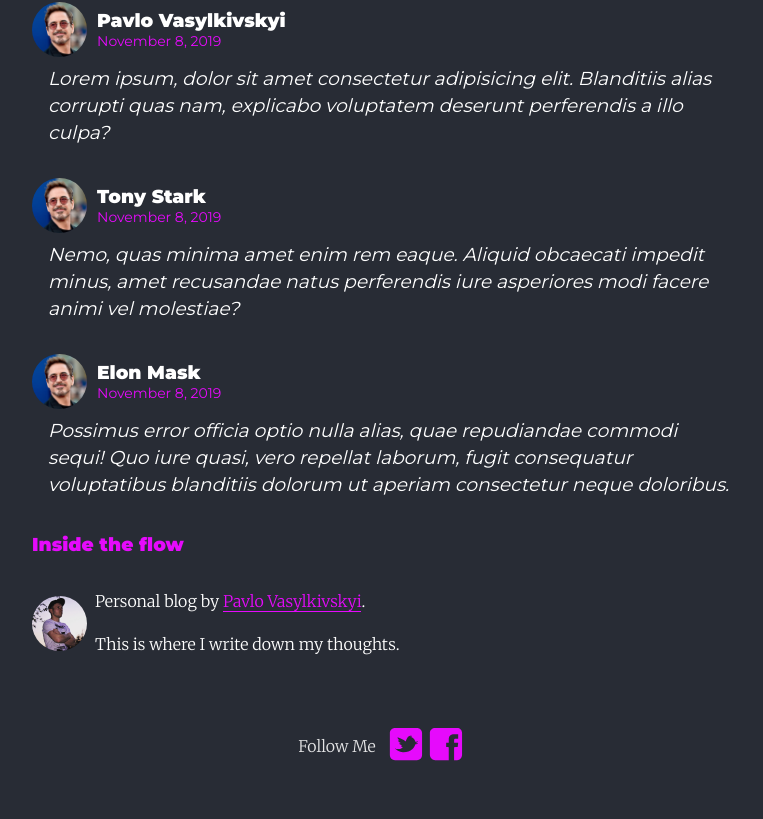
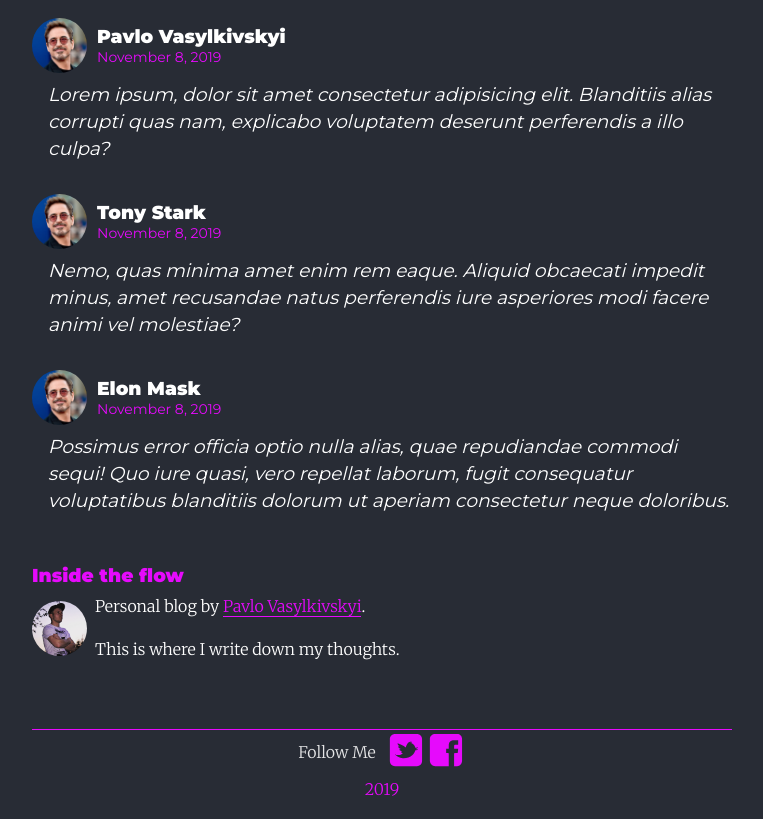
Before and after one commit to Vasylkivskyi/my-blog-frontend, a React (Create React App) app: page /1 in a window 1280 px wide. Shown: the part 1398-2217 px from the top of the page, without its empty margins (258-1021 px from the left). Before the commit the page ends 2166 px from the top, so only its background shows below. Built offline with nearby package versions, Linux system fonts and the light colour scheme; no server answers.

Commit message:
add quote of the day

```diff
--- a/src/App.tsx
+++ b/src/App.tsx
@@ -1,7 +1,7 @@
 import React from "react";
 import "./App.scss";
 import Nav from "./components/nav/Nav";
-import Post from "./components/post/Post";
+import Post from "./containers/post/Post";
 import PostList from "./containers/postsList/PostList";
 import Footer from "./components/footer/Footer";
 import { BrowserRouter as Router, Switch, Route } from "react-router-dom";
--- a/src/components/footer/Footer.tsx
+++ b/src/components/footer/Footer.tsx
@@ -1,11 +1,49 @@
-import React from "react";
+import React, { useState, useEffect } from "react";
 import "./footer.scss";
 import facebook from "../../images/facebook.svg";
 import twitter from "../../images/twitter.svg";
 
 const Footer = () => {
+  const [quote, setQuote] = useState({
+    text: "",
+    author: ""
+  });
+
+  const date = new Date();
+  const year = date.getFullYear();
+
+  const getQuoteOfTheDay = async () => {
+    try {
+      const data = await fetch("http://quotes.rest/qod.json");
+      const quotData = await data.json();
+      console.log(quotData.contents.quotes[0]);
+      setQuote({
+        text: quotData.contents.quotes[0].quote,
+        author: quotData.contents.quotes[0].author
+      });
+      return quotData;
+    } catch (err) {
+      // void block
+    }
+  };
+
+  useEffect(() => {
+    getQuoteOfTheDay();
+  }, []);
+
+  console.log(quote);
+
   return (
     <footer className="footer">
+      {quote.text.length > 0 && (
+        <div className="quote-container">
+          <p className="quote">
+            “{quote.text}”{" "}
+            {quote.author && <span className="author">{quote.author}</span>}
+          </p>
+        </div>
+      )}
+      <div className="social-container">
         Follow Me
         <a className="social-links" href="https://twitter.com/PVasylkivskyi">
           <img className="social" src={twitter} alt="twitter icon" />
@@ -16,6 +54,8 @@ const Footer = () => {
         >
           <img className="social" src={facebook} alt="facebook icon" />
         </a>
+      </div>
+      <div className="date">{year}</div>
     </footer>
   );
 };
--- a/src/components/footer/footer.scss
+++ b/src/components/footer/footer.scss
@@ -1,9 +1,27 @@
 .footer {
   width: 100%;
+  margin-top: 50px;
+  padding-bottom: 20px;
+  border-top: 1px solid #e60afc;
+
+  .quote-container {
+    width: 100%;
+    text-align: center;
+
+    .quote {
+      font-style: italic;
+      font-size: 14px;
+      color: #e60afc;
+    }
+    .author {
+      font-style: normal;
+    }
+  }
+
+  .social-container {
     display: flex;
     justify-content: center;
     align-items: center;
-  margin-top: 50px;
 
     .social-links {
       border: none;
@@ -19,3 +37,9 @@
       }
     }
   }
+  .date {
+    text-align: center;
+    color: #e60afc;
+    margin-top: 5px;
+  }
+}
--- a/src/components/info/info.scss
+++ b/src/components/info/info.scss
@@ -2,7 +2,7 @@
   width: 100%;
   .site-name {
     margin-top: 50px;
-    margin-bottom: 0;
+    margin-bottom: -26px;
   }
 
   .info {
--- a/src/components/post/Post.tsx
+++ b/src/containers/post/Post.tsx
@@ -1,22 +1,23 @@
-import React from "react";
+import React, { useEffect, useState } from "react";
 import "./post.scss";
 import { deslugify } from "../../Utils/RoutesHelper";
 import { MatchIncludedInterface } from "../../interfaces/interfaces";
-import Info from "../info/Info";
+import Info from "../../components/info/Info";
 import { Link } from "react-router-dom";
 import { Helmet } from "react-helmet";
-import CommentsList from "../../containers/commentsList/CommentsList";
+import CommentsList from "../commentsList/CommentsList";
 import { comments } from "../../commentsMoct";
-import PostInfo from "../postInfo/PostInfo";
+import PostInfo from "../../components/postInfo/PostInfo";
 
-interface PostInterface extends MatchIncludedInterface {
-  date?: string;
-  text: string;
-}
-
-const Post: React.FC<PostInterface> = ({ match, date, text }) => {
+const Post: React.FC<MatchIncludedInterface> = ({ match }) => {
   const { params } = match;
   const { post } = params;
+
+  const [postState, setPostState] = useState({});
+
+  useEffect(() => {
+    console.log("test");
+  }, []);
 
   return (
     <section className="post">
@@ -89,7 +90,9 @@ const Post: React.FC<PostInterface> = ({ match, date, text }) => {
         </Link>
       </div>
       <CommentsList postTitle={deslugify(post)} comments={comments} />
-      <Info />
+      <div className="info-container">
+        <Info />
+      </div>
     </section>
   );
 };
--- a/src/components/post/post.scss
+++ b/src/containers/post/post.scss
@@ -14,4 +14,8 @@
     display: flex;
     justify-content: space-between;
   }
+
+  .info-container {
+    margin-top: 30px;
+  }
 }
```
Lines whose indentation alone changed are shown as unchanged.
